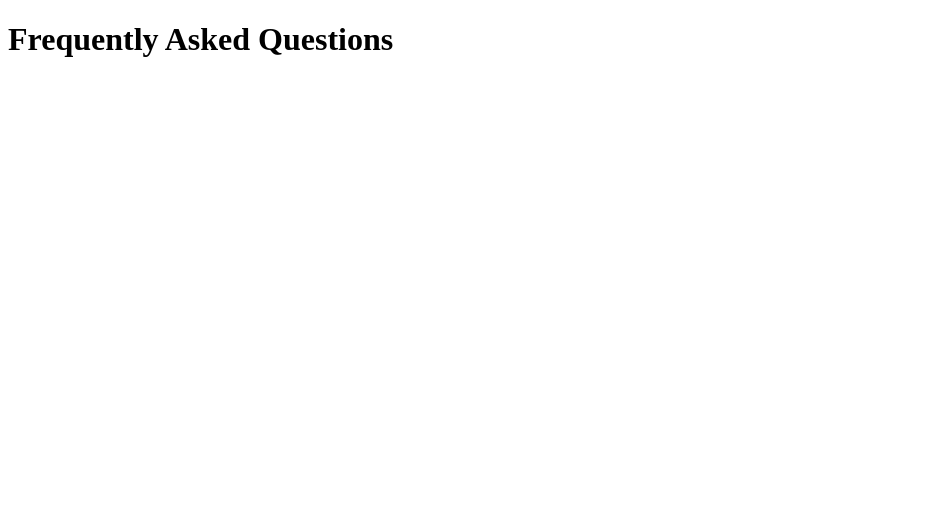
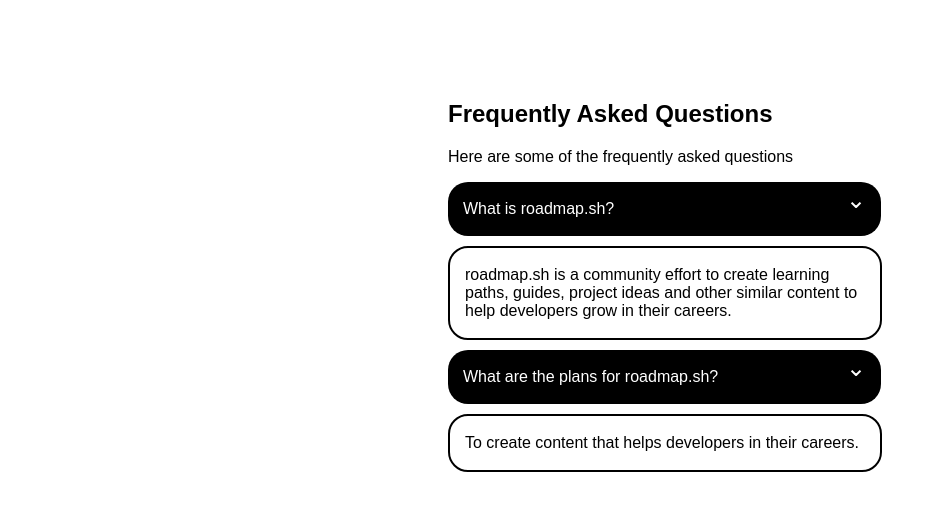
Before and after one commit to MicahCortese/Accordian, a plain HTML site: page index.html in a window 1280 px wide. Shown: the whole page, without its empty margins (0-937 px from the left). Drawn offline with Linux system fonts and the light colour scheme.

Commit message:
Made changes to the HTML and CSS files
Added in a header and the questions and answers divs to the HTML document.

Began styling the questions and answer divs in the CSS file.

```diff
--- a/index.html
+++ b/index.html
@@ -4,10 +4,28 @@
     <meta charset="UTF-8">
     <meta name="viewport" content="width=device-width, initial-scale=1.0">
     <title>Accordian</title>
+    <link rel="stylesheet" href="styles.css">
 </head>
 <body>
 
-    <h1>Frequently Asked Questions</h1>
+    <header>
+        <h2>Frequently Asked Questions</h2>
+        <p>Here are some of the frequently asked questions</p>
+    </header>
+
+    <div class="questions">
+        <p>What is roadmap.sh?<span>&#8964;</span></p>
+    </div>
+    <div class="answers">
+        <p>roadmap.sh is a community effort to create learning paths, guides, project ideas and other similar content to help developers grow in their careers.</p>
+    </div>
+
+    <div class="questions">
+        <p>What are the plans for roadmap.sh?<span>&#8964;</span></p>
+    </div>
+    <div class="answers">
+        <p>To create content that helps developers in their careers.</p>
+    </div>
 
 </body>
 </html>
--- a/styles.css
+++ b/styles.css
@@ -0,0 +1,28 @@
+body {
+    margin: 100px 35%;
+    font-family: sans-serif;
+}
+
+.questions {
+    color: white;
+    background-color: black;
+    border-radius: 20px;
+    padding: 2px 15px;
+    width: 403px;
+    margin-bottom: 10px;
+}
+
+span {
+    position: relative;
+    bottom: 14px;
+    float: right;
+    font-size: 24px;
+}
+
+.answers {
+    border: 2px solid black;
+    border-radius: 20px;
+    padding: 2px 15px;
+    margin-bottom: 10px;
+    width: 400px;
+}
```
